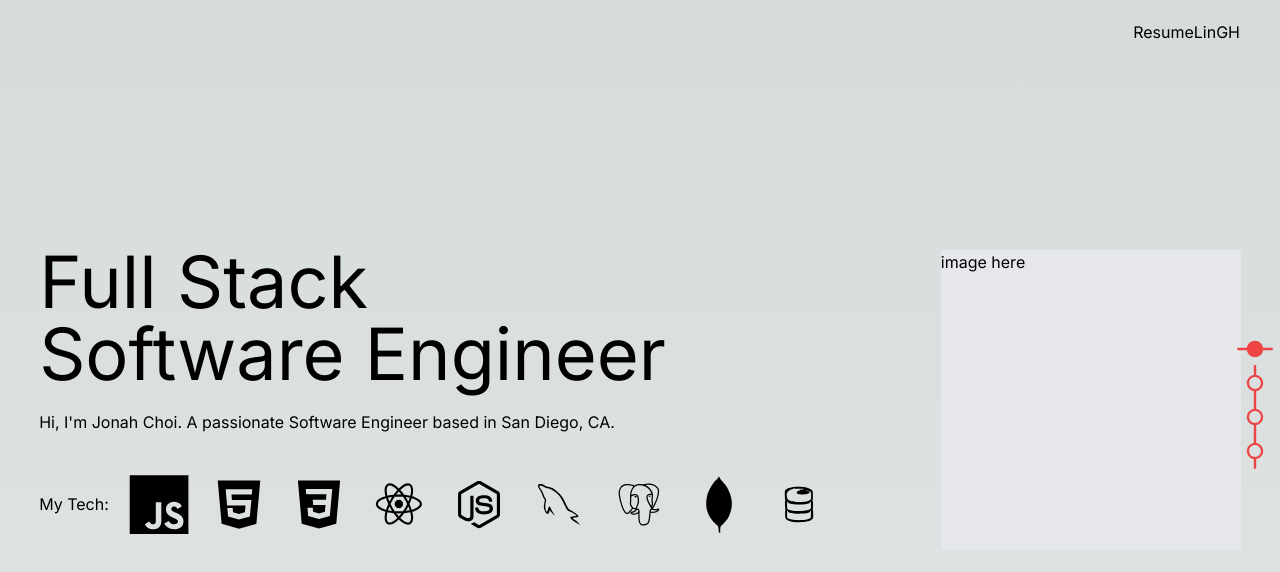
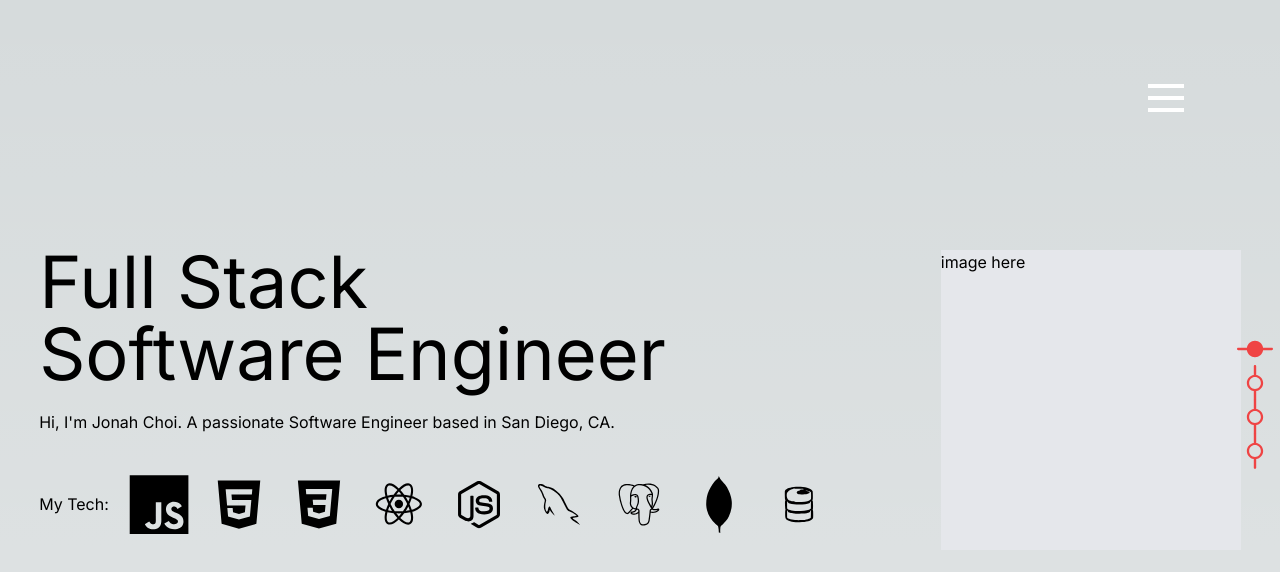
Before and after one commit to jonahchoi/Jonah-Portfolio, a Next.js app: page / in a window 1280 px wide. Shown: the top 572 px of the page. Built offline with nearby package versions, Linux system fonts and the light colour scheme.

Commit message:
Moved NavLink to own component. Changed menu with animated button.

```diff
--- a/app/Menu.tsx
+++ b/app/Menu.tsx
@@ -1,6 +1,13 @@
 import React, { useState } from 'react'
+import NavLink from './NavLink';
+import { FiGithub, FiLinkedin } from 'react-icons/fi'
+import { RiGithubLine, RiLinkedinLine } from 'react-icons/ri'
 
-const Menu = () => {
+interface MenuProps {
+  updateSection: Function;
+}
+
+const Menu = ({ updateSection }: MenuProps) => {
   const [isOpen, setIsOpen] = useState(false);
 
   const toggleMenu = () => {
@@ -8,13 +15,54 @@ const Menu = () => {
   }
 
   return (
-    <div className='fixed top-5 right-10'>
-      <button type='button' onClick={toggleMenu}></button>
-      <a href='resume' target='_blank'>Resume</a>
-      <a href='https://www.linkedin.com/in/jonah-choii/' target='_blank'>Lin</a>
-      <a href='https://github.com/jonahchoi' target='_blank'>GH</a>
+    <div className='fixed top-10 right-14'>
+      <div className='relative'>
+        <button className='absolute top-10 right-10 flex flex-col justify-center items-center' type='button' onClick={toggleMenu}>
+          <div className={`h-1 w-9 my-1 transition ease transform duration-300 ${isOpen
+          ? "rotate-45 translate-y-3 bg-black"
+          : "bg-white"}`}></div>
+          <div className={`h-1 w-9 my-1 transition ease transform duration-300 ${isOpen
+            ? 'rotate-45 bg-black'
+            : 'bg-white'}`}></div>
+          <div className={`h-1 w-9 my-1 transition ease transform duration-300 ${isOpen
+          ? "-rotate-45 -translate-y-3 bg-black"
+          : "bg-white"}`}></div>
+        </button>
+        {isOpen && <div className='h-[400px] w-[300px] bg-white text-black flex flex-col p-10 justify-between text-2xl'>
+          <div className='flex flex-col justify-evenly h-3/4 '>
+            <NavLink section={'About'} updateSection={updateSection} classNames='cursor-pointer'>About</NavLink>
+            <NavLink section={'Projects'} updateSection={updateSection} classNames='cursor-pointer'>Projects</NavLink>
+            <NavLink section={'Contact'} updateSection={updateSection} classNames='cursor-pointer'>Contact</NavLink>
+          </div>
+          <div className='flex gap-5 pt-3 justify-between items-center '>
+            <a href='resume' target='_blank'>Resume</a>
+            <a href='https://www.linkedin.com/in/jonah-choii/' target='_blank'><RiLinkedinLine /></a>
+            <a href='https://github.com/jonahchoi' target='_blank'><RiGithubLine /></a>
+          </div>
+        </div>}
+      </div>
     </div>
   )
 }
 
 export default Menu
+{/* <div
+      className={`${genericHamburgerLine} ${
+        isOpen
+          ? "rotate-45 translate-y-3 opacity-50 group-hover:opacity-100"
+          : "opacity-50 group-hover:opacity-100"
+      }`}
+    />
+    <div
+      className={`${genericHamburgerLine} ${
+        isOpen ? "opacity-0" : "opacity-50 group-hover:opacity-100"
+      }`}
+    />
+    <div
+      className={`${genericHamburgerLine} ${
+        isOpen
+          ? "-rotate-45 -translate-y-3 opacity-50 group-hover:opacity-100"
+          : "opacity-50 group-hover:opacity-100"
+      }`}
+    />
+*/}
--- a/app/Nav.tsx
+++ b/app/Nav.tsx
@@ -1,5 +1,5 @@
 import React, { useState } from 'react'
-import { Link } from 'react-scroll'
+import NavLink from './NavLink'
 import { RxCommit } from 'react-icons/rx'
 import { sectionNames } from '@/src/tools/sections'
 
@@ -15,18 +15,12 @@ const Nav = ({updateSection, currentSection}: NavProps) => {
       <ul className='flex flex-col items-center'>
         {sectionNames
         .map((section) => (
-          <li key={section} className='m-0 p-0'>
-            <Link
-              to={section}
-              smooth={true}
-              duration={300}
-              onClick={()=>updateSection(section)}
-              className={`flex items-center m-[-1px] ${section === currentSection ? 'active' : 'inactive'}`}
-            >
+          <li key={section} className='m-0 p-0 cursor-pointer'>
+            <NavLink section={section} updateSection={updateSection} currentSection={currentSection} classNames={`flex items-center m-[-1px] ${section === currentSection ? 'active' : 'inactive'}`}>
               {section === currentSection ?
               <div className='flex justify-center items-center'><RxCommit /><div className='bg-red-500 rounded-full w-3.5 h-3.5 absolute'></div></div>
               : <RxCommit />}
-            </Link>
+            </NavLink>
           </li>
         ))}
       </ul>
--- /dev/null
+++ b/app/NavLink.tsx
@@ -0,0 +1,26 @@
+import React from 'react'
+import { Link } from 'react-scroll'
+
+interface NavLinkProps {
+  section: string;
+  updateSection: Function;
+  currentSection?: string;
+  children: React.ReactNode;
+  classNames: string;
+}
+
+const NavLink = ({section, updateSection, currentSection, children, classNames}: NavLinkProps) => {
+  return (
+    <Link
+      to={section}
+      smooth={true}
+      duration={300}
+      onClick={()=>updateSection(section)}
+      className={classNames}
+    >
+      {children}
+    </Link>
+  )
+}
+
+export default NavLink
--- a/app/page.tsx
+++ b/app/page.tsx
@@ -117,7 +117,7 @@ const Page = (): JSX.Element => {
     <div>
       {!isLoading &&
       <>
-        <Menu />
+        <Menu updateSection={updateSection} />
         {!isMobile && <Nav updateSection={updateSection} currentSection={currentSection} />}
         <Element name="Home" data-section="Home">
           <HomePage />
```
